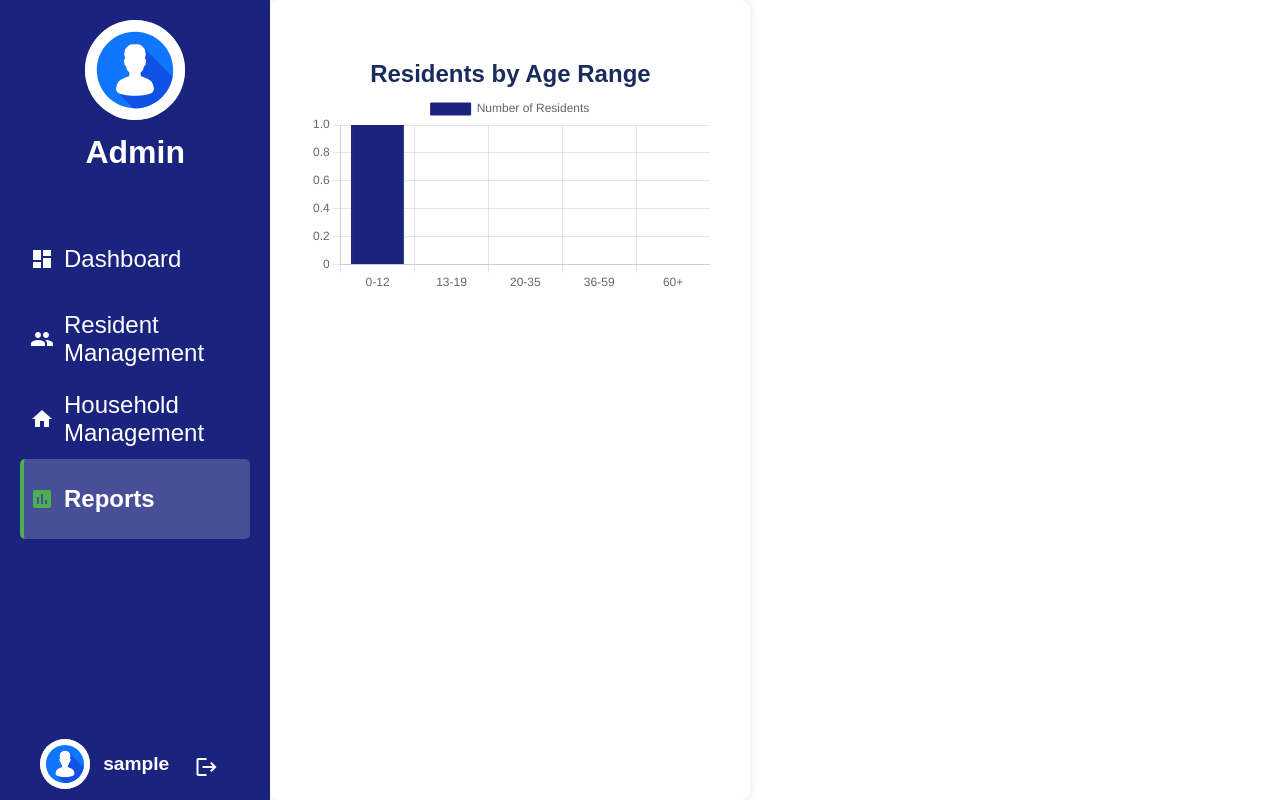
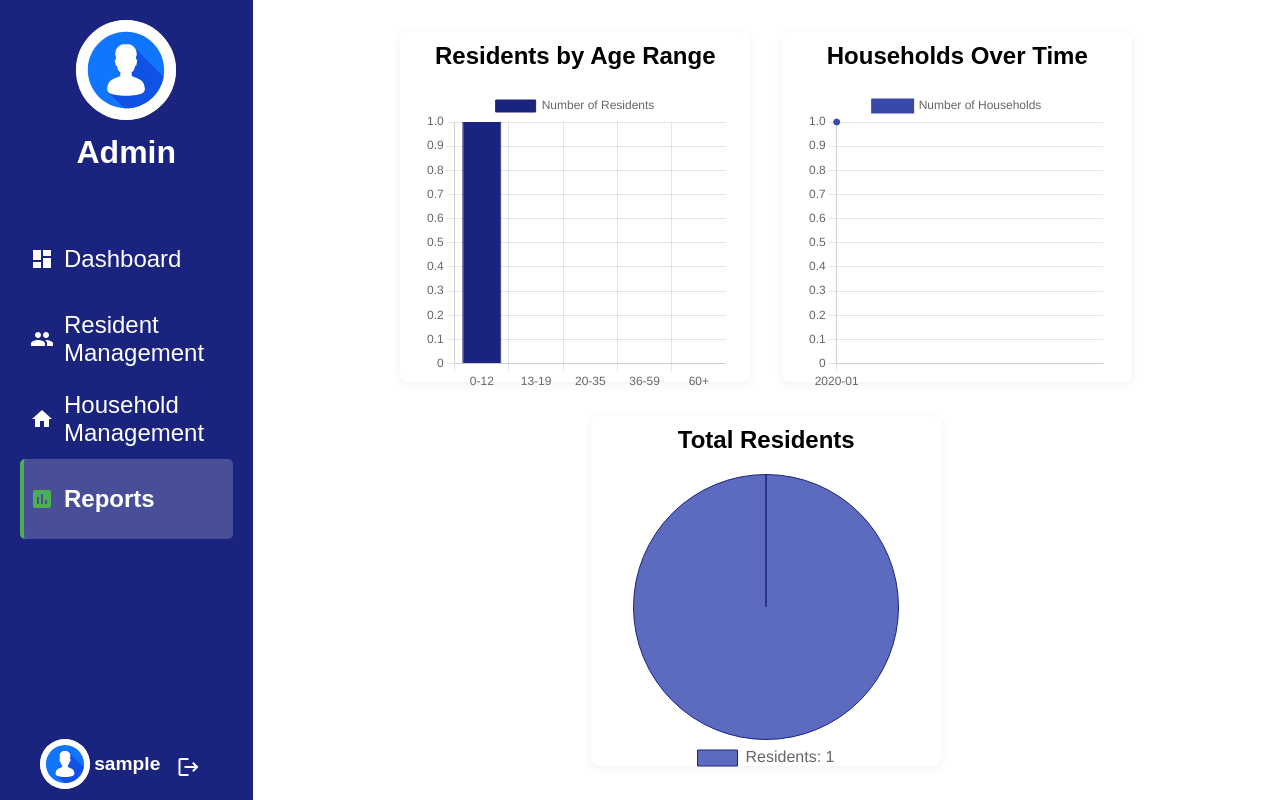
Before and after one commit to ttrriipp/barangay-information-system, a PHP site: page /pages/reports.php in a window 1280 px wide. Run offline with PHP 8.4, Linux system fonts and the light colour scheme; the visitor is signed in with stand-in values (Sample User, id 1); tables that the repository leaves empty or names only in its code hold one stand-in row (values such as "Sample post").

Commit message:
fix graph

```diff
--- a/assets/css/main.css
+++ b/assets/css/main.css
@@ -87,50 +87,55 @@
     font-size: 300%;
 }
 
+/* Make the grid display items in a row and allow wrapping on small screens */
 .reports-grid {
-    display: grid;
-    grid-template-columns: repeat(auto-fit, minmax(300px, 1fr));
-    gap: 40px;
-    margin-top: 20px;
+    display: flex;
+    flex-wrap: wrap;
+    gap: 32px;
+    justify-content: center;
+    align-items: stretch;
+    margin: 32px 0;
 }
-
 .report-card {
-    padding: 40px;
-    height: auto;
+    background: #fff;
+    border-radius: 8px;
+    box-shadow: 0 2px 8px rgba(60,60,60,0.07);
+    padding: 24px;
+    display: flex;
+    flex-direction: column;
+    align-items: center;
+    flex: 0 1 350px;
+    min-width: 320px;
+    max-width: 350px;
+    min-height: 350px;
+    max-height: 350px;
+    box-sizing: border-box;
+    justify-content: center;
 }
-
-.report-card h2 {
-    color: #1a2b5d;
-    margin-bottom: 5px;
+.report-card canvas {
+    width: 100% !important;
+    height: auto !important;
+    max-width: 100%;
+    max-height: 100%;
+    margin: 0 auto;
+    display: block;
+    aspect-ratio: 1 / 1;
 }
-
-.report-card img {
-    width: 100%;
-    height: auto;
-    border-radius: 10px;
-    margin-top: 10px;
-}
-
-/* Residents Page Styles */
 .table-container {
     margin-top: 20px;
     overflow-x: auto;
 }
-
 table {
     width: 100%;
     border-collapse: collapse;
 }
-
 table, th, td {
     border: 1px solid #bdc3c7;
 }
-
 th, td {
     padding: 10px;
     text-align: left;
 }
-
 th {
     background-color: #1a237e;
     color: white;
@@ -280,3 +285,12 @@
     font-style: italic;
     color: #888;
 }
+@media (max-width: 1100px) {
+    .reports-grid {
+        flex-direction: column;
+        align-items: stretch;
+    }
+    .report-card {
+        max-width: 100%;
+    }
+}
--- a/pages/reports.php
+++ b/pages/reports.php
@@ -18,7 +18,8 @@
 
 $ageCounts = [];
 foreach ($ageRanges as $label => $range) {
-    $stmt = $conn->prepare("SELECT COUNT(*) FROM resident WHERE age >= ? AND age <= ?");
+    // FIX: Use the correct table name 'residents'
+    $stmt = $conn->prepare("SELECT COUNT(*) FROM residents WHERE age >= ? AND age <= ?");
     $min = $range[0];
     $max = $range[1];
     // For 60+, set max to a high value
@@ -30,18 +31,56 @@
     $ageCounts[$label] = $count;
     $stmt->close();
 }
+
+// Get total number of residents
+$residentTotal = 0;
+$residentStmt = $conn->prepare("SELECT COUNT(*) FROM residents");
+$residentStmt->execute();
+$residentStmt->bind_result($residentTotal);
+$residentStmt->fetch();
+$residentStmt->close();
+
+// Get household count per month (last 12 months)
+$householdCounts = [];
+$householdLabels = [];
+
+$householdStmt = $conn->prepare("
+    SELECT DATE_FORMAT(created_at, '%Y-%m') AS month, COUNT(*) as count
+    FROM households
+    GROUP BY month
+    ORDER BY month ASC
+    LIMIT 12
+");
+$householdStmt->execute();
+$householdStmt->bind_result($month, $count);
+while ($householdStmt->fetch()) {
+    $householdLabels[] = $month;
+    $householdCounts[] = $count;
+}
+$householdStmt->close();
+
 $conn->close();
 
 $style = 'main.css';
 require("partials/head.php"); ?>
 <script src="https://cdn.jsdelivr.net/npm/chart.js"></script>
 <?php require("partials/sidebar.php") ?>
+<div class="reports-grid">
     <!-- Age Range Bar Graph -->
     <div class="report-card">
       <h2>Residents by Age Range</h2>
-      <canvas id="ageRangeChart" width="400" height="200"></canvas>
+      <canvas id="ageRangeChart" width="400" height="400"></canvas>
     </div>
-  </div>
+    <!-- Household Line Chart -->
+    <div class="report-card">
+      <h2>Households Over Time</h2>
+      <canvas id="householdLineChart" width="400" height="400"></canvas>
+    </div>
+    <!-- Total Residents Pie Chart -->
+    <div class="report-card">
+      <h2>Total Residents</h2>
+      <canvas id="residentPieChart" width="400" height="400"></canvas>
+    </div>
 </div>
 <script>
 const ageLabels = <?= json_encode(array_keys($ageCounts)) ?>;
@@ -63,6 +102,8 @@
         }]
     },
     options: {
+        responsive: true,
+        maintainAspectRatio: true,
         scales: {
             y: {
                 beginAtZero: true,
@@ -71,5 +112,65 @@
         }
     }
 });
+
+const householdLabels = <?= json_encode($householdLabels) ?>;
+const householdData = <?= json_encode($householdCounts) ?>;
+
+const ctx2 = document.getElementById('householdLineChart').getContext('2d');
+const householdLineChart = new Chart(ctx2, {
+    type: 'line',
+    data: {
+        labels: householdLabels,
+        datasets: [{
+            label: 'Number of Households',
+            data: householdData,
+            fill: false,
+            borderColor: '#3949ab',
+            backgroundColor: '#3949ab',
+            tension: 0.1
+        }]
+    },
+    options: {
+        responsive: true,
+        maintainAspectRatio: true,
+        scales: {
+            y: {
+                beginAtZero: true,
+                precision: 0
+            }
+        }
+    }
+});
+
+const residentTotal = <?= $residentTotal ?>;
+
+const ctxPie = document.getElementById('residentPieChart').getContext('2d');
+const residentPieChart = new Chart(ctxPie, {
+    type: 'pie',
+    data: {
+        labels: ['Residents: ' + residentTotal],
+        datasets: [{
+            data: [residentTotal],
+            backgroundColor: ['#5c6bc0'],
+            borderColor: ['#1a237e'],
+            borderWidth: 1
+        }]
+    },
+    options: {
+        responsive: true,
+        maintainAspectRatio: true,
+        plugins: {
+            legend: {
+                display: true,
+                position: 'bottom',
+                labels: {
+                    font: {
+                        size: 16
+                    }
+                }
+            }
+        }
+    }
+});
 </script>
 <?php require("partials/foot.php"); ?>
```
Also changed, not shown: pages/dashboard.php (+0 -21 lines).
